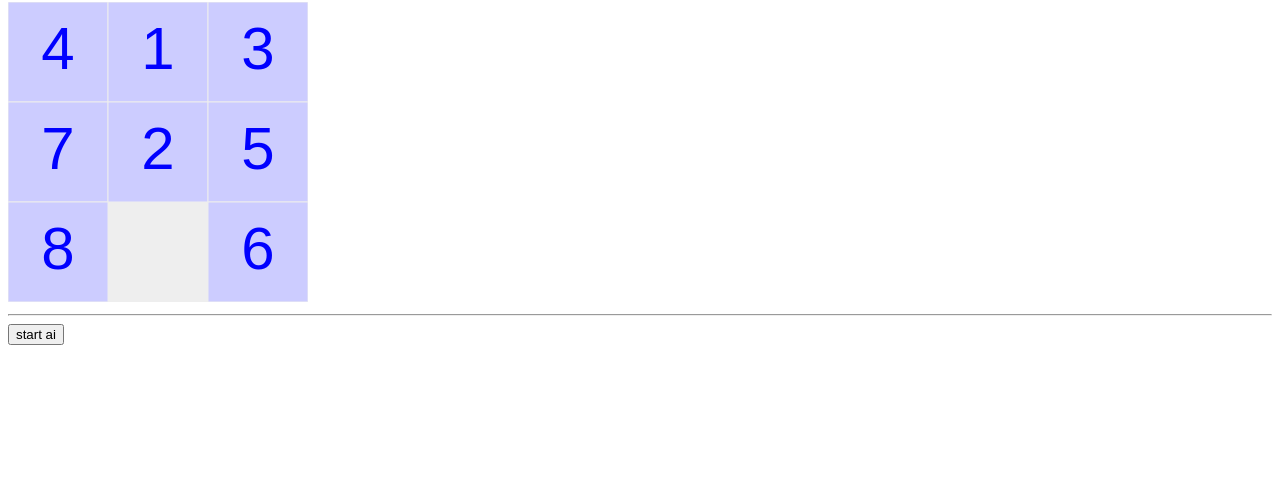
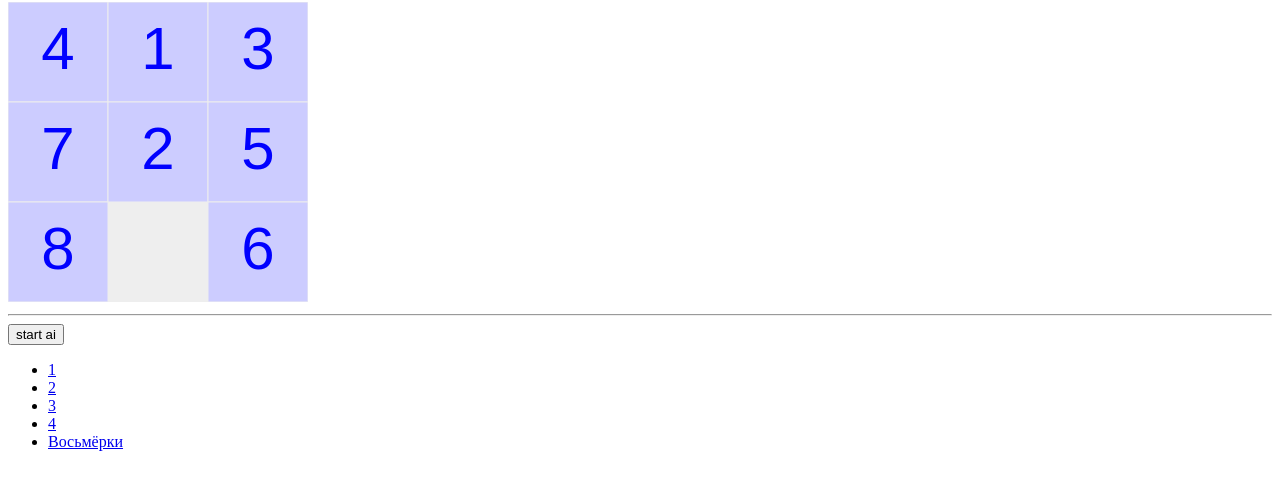
Before and after one commit to marinashorina/marinashorina.github.io, a plain HTML site: page eight.html in a window 1280 px wide. Shown: the part 78-568 px from the top of the page. Drawn offline with Linux system fonts and the light colour scheme.

Commit message:
Update eight.html

```diff
--- a/eight.html
+++ b/eight.html
@@ -10,5 +10,18 @@
         <hr>
         <button id="btn_start_ai">start ai</button>
         <script src="./js/main.js" type="module"></script>
-    </body>
+    <div>
+
+        </div>
+            <nav>
+                <ul>
+                    <li><a href="index.html">1</a></li>
+                    <li><a href="index2.html">2</a></li>
+                    <li><a href="index3.html">3</a></li>
+                    <li><a href="index4.html">4</a></li>
+                    <li><a href="eight.html">Восьмёрки</a></li>
+                </ul>
+            </nav>
+      </body>
+  </html>
 </html>
```
